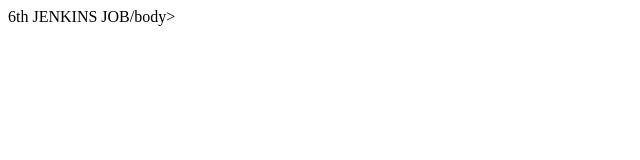
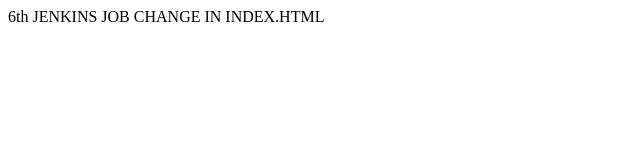
Before and after one commit to khush-69/test-demo, a plain HTML site: page index.html in a window 1280 px wide. Shown: the whole page, without its empty margins (0-640 px from the left). Drawn offline with Linux system fonts and the light colour scheme.

Commit message:
Update index.html

```diff
--- a/index.html
+++ b/index.html
@@ -1,3 +1,5 @@
 <html>
-  <body>6th JENKINS JOB/body>
+  <body>6th JENKINS JOB
+    CHANGE IN INDEX.HTML
+    </body>
 </html>
```
